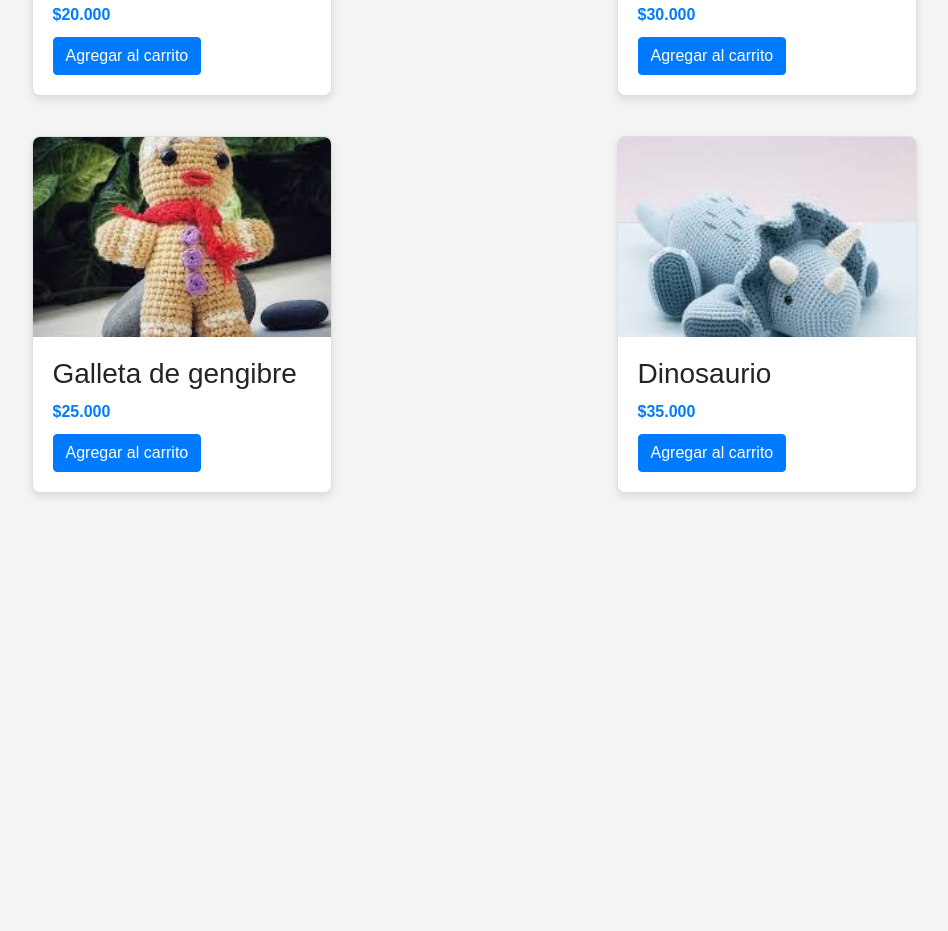
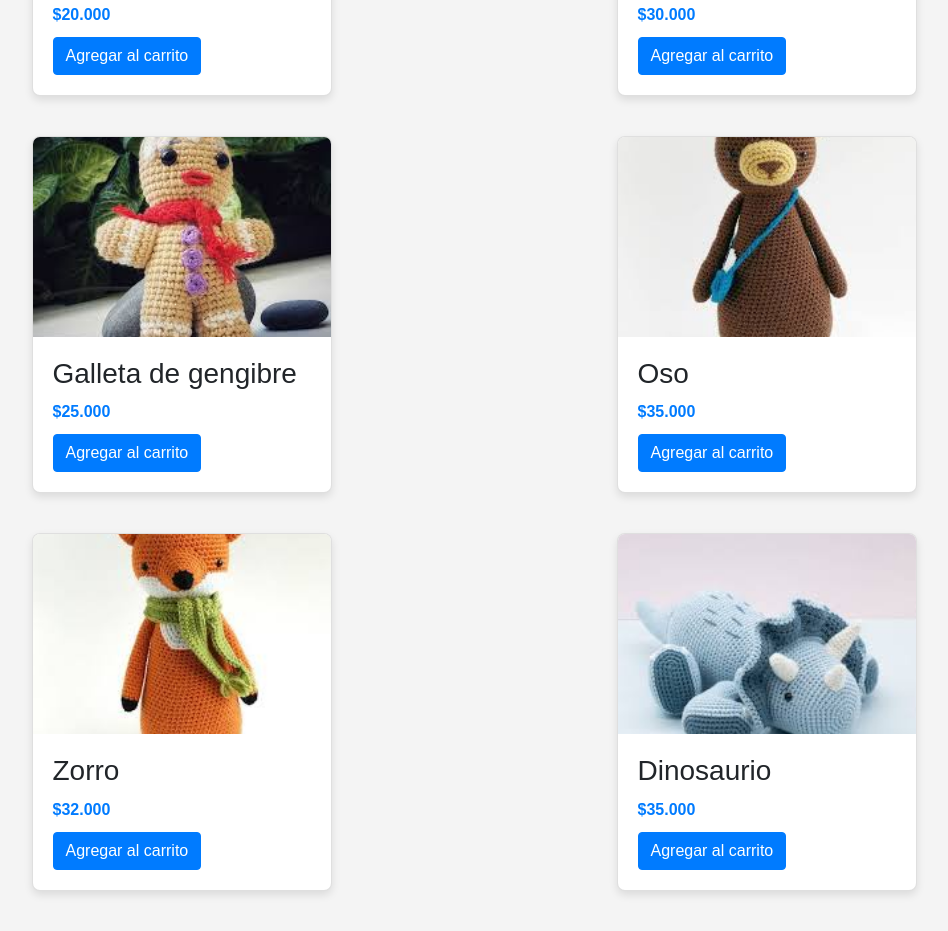
Before and after one commit to Marigel09/co-crochet.github.io, a plain HTML site: page docs/Catalogo.html in a window 1280 px wide. Shown: the part 398-1329 px from the top of the page, without its empty margins (166-1114 px from the left). Before the commit the page ends 931 px from the top, so only its background shows below. Drawn offline with nearby package versions, Linux system fonts and the light colour scheme.

Commit message:
Update Catalogo.html

```diff
--- a/docs/Catalogo.html
+++ b/docs/Catalogo.html
@@ -147,6 +147,24 @@
                 <a href="#" class="add-to-cart-btn btn btn-primary" data-name="Galleta de gengibre" data-price="25000">Agregar al carrito</a>
             </div>
         </div>
+             <div class="card">
+            <img src="assets/ositos.jpeg" alt="Oso">
+            <div class="card-content">
+                <h3>Oso</h3>
+                <p class="price">$35.000</p>
+                <a href="#" class="add-to-cart-btn btn btn-primary" data-name="Oso" data-price="35000">Agregar al carrito</a>
+            </div>
+        </div>
+    </div>
+    <div class="container">
+        <div class="card">
+            <img src="assets/zorro.jpeg" alt="Zorro">
+            <div class="card-content">
+                <h3>Zorro</h3>
+                <p class="price">$32.000</p>
+                <a href="#" class="add-to-cart-btn btn btn-primary" data-name="Zorro" data-price="32000">Agregar al carrito</a>
+            </div>
+        </div>
         <div class="card">
             <img src="assets/dinosaurio.jpeg" alt="dinosaurio">
             <div class="card-content">
```
